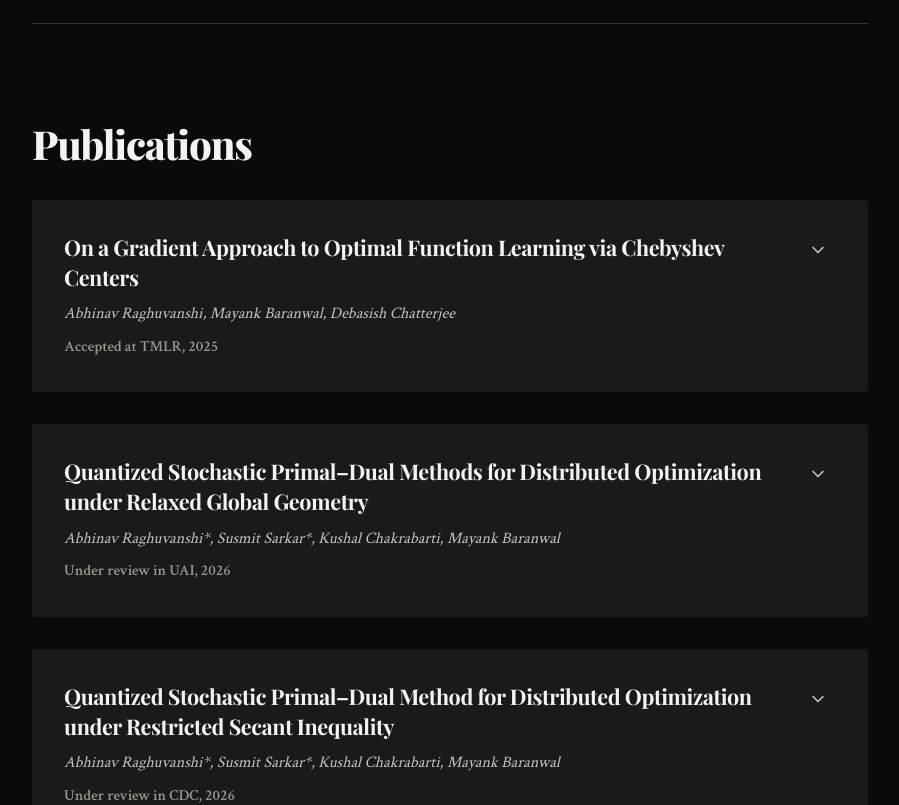
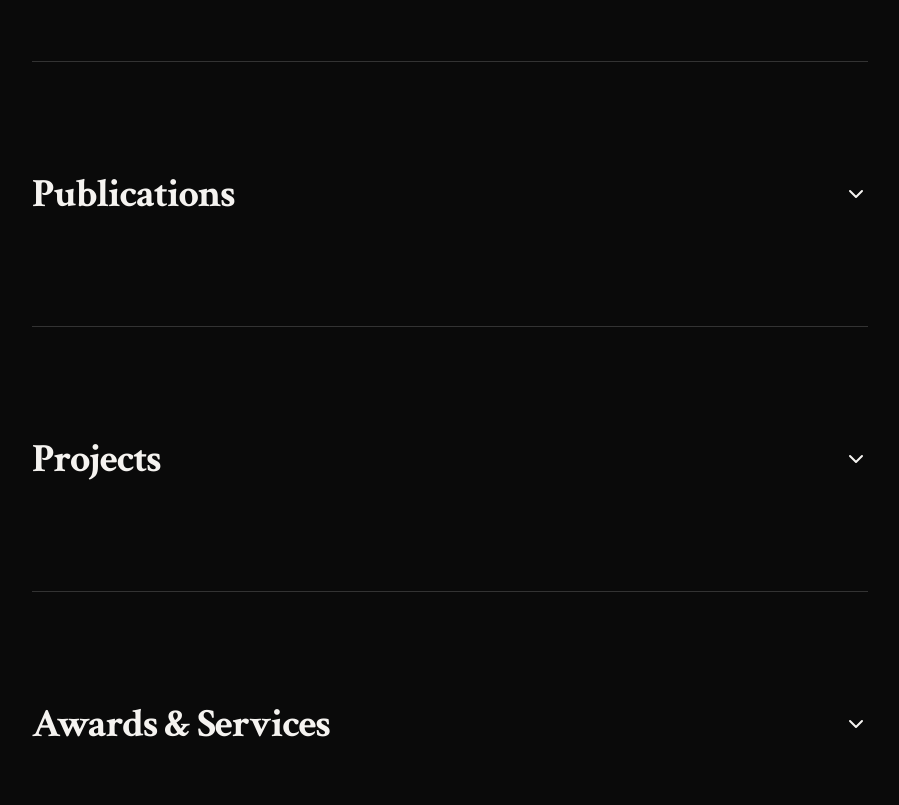
Before and after one commit to abhinavr11/abhinavr11.github.io, a React (Create React App) app in the folder frontend/: page / in a window 1280 px wide. Shown: the part 1180-1985 px from the top of the page, without its empty margins (190-1089 px from the left). Built offline with nearby package versions, Linux system fonts and the light colour scheme.

Commit message:
toggled a few thing

```diff
--- a/frontend/src/mock.js
+++ b/frontend/src/mock.js
@@ -7,12 +7,12 @@ export const portfolioData = {
     name: "Abhinav Raghuvanshi",
     title: "Nobody",
     location: "Mumbai, Maharashtra",
-    email: "abhinav.raghuvanshi2.ar@gmail.com",
+    email: "abhinavriitb11@gmail.com",
     github: "https://github.com/abhinavr11",
     linkedin: "https://www.linkedin.com/in/abhinavr11/",
     scholar: "https://scholar.google.com/citations?hl=en&user=iF4H3-EAAAAJ",
-    x: "https://x.com/abhinxvr",
-    bio: "I work at the intersection of machine learning, controls, optimization and reinforcement learning. I completed my B.Tech in Aerospace Engineering with a Minor in Computer Science from IIT Bombay. I like rockets and robots but more importantly I like solving hard problems."
+    x: "https://x.com/abhinav_r11",
+    bio: "I am an incoming MS student in Computational Systems Engineering at at Carnegie Mellon University. I work at the intersection of machine learning, controls, optimization and reinforcement learning. I completed my B.Tech in Aerospace Engineering with a Minor in Computer Science from IIT Bombay. I like rockets and robots but more importantly I like solving hard problems."
   },
 
   education: [
--- a/frontend/src/pages/Home.jsx
+++ b/frontend/src/pages/Home.jsx
@@ -6,6 +6,11 @@ import { portfolioData } from '../mock';
 const Home = () => {
   const [expandedPub, setExpandedPub] = useState(null);
   const [expandedProj, setExpandedProj] = useState(null);
+  const [openSections, setOpenSections] = useState({
+    publications: false,
+    projects: false,
+    awards: false
+  });
   const mapMyVisitorsWidgetSrc = "https://mapmyvisitors.com/map.js?cl=080808&w=500&t=tt&d=p_b13DPH_wIlvxdVFxRPKMWjiEVy4WhzWTl6AU8htFI&co=ffffff&cmo=3acc3a&cmn=ff5353&ct=808080";
 
   const togglePublication = (id) => {
@@ -14,6 +19,13 @@ const Home = () => {
 
   const toggleProject = (id) => {
     setExpandedProj(expandedProj === id ? null : id);
+  };
+
+  const toggleSection = (section) => {
+    setOpenSections((currentSections) => ({
+      ...currentSections,
+      [section]: !currentSections[section]
+    }));
   };
 
   useEffect(() => {
@@ -102,8 +114,18 @@ const Home = () => {
 
       {/* Publications Section */}
       <section className="content-section" id="publications">
-        <h2 className="section-title">Publications</h2>
-        <div className="section-content">
+        <button
+          className="section-toggle"
+          type="button"
+          onClick={() => toggleSection('publications')}
+          aria-expanded={openSections.publications}
+          aria-controls="publications-content"
+        >
+          <span className="section-title">Publications</span>
+          {openSections.publications ? <ChevronUp size={24} /> : <ChevronDown size={24} />}
+        </button>
+        {openSections.publications && (
+          <div className="section-content section-dropdown-content" id="publications-content">
             <div className="publications-list">
               {portfolioData.publications.map((pub) => (
                 <div key={pub.id} className="publication-card">
@@ -116,7 +138,7 @@ const Home = () => {
                       <p className="publication-authors">{pub.authors}</p>
                       <p className="publication-venue">{pub.venue}, {pub.year}</p>
                     </div>
-                  <button className="expand-btn" aria-label="Expand">
+                    <button className="expand-btn" type="button" aria-label="Expand publication details">
                       {expandedPub === pub.id ? <ChevronUp size={20} /> : <ChevronDown size={20} />}
                     </button>
                   </div>
@@ -139,12 +161,23 @@ const Home = () => {
               ))}
             </div>
           </div>
+        )}
       </section>
 
       {/* Projects Section */}
       <section className="content-section" id="projects">
-        <h2 className="section-title">Projects</h2>
-        <div className="section-content">
+        <button
+          className="section-toggle"
+          type="button"
+          onClick={() => toggleSection('projects')}
+          aria-expanded={openSections.projects}
+          aria-controls="projects-content"
+        >
+          <span className="section-title">Projects</span>
+          {openSections.projects ? <ChevronUp size={24} /> : <ChevronDown size={24} />}
+        </button>
+        {openSections.projects && (
+          <div className="section-content section-dropdown-content" id="projects-content">
             <div className="projects-list">
               {portfolioData.projects.map((proj) => (
                 <div key={proj.id} className="project-card">
@@ -157,7 +190,7 @@ const Home = () => {
                       <p className="project-org">{proj.organization}</p>
                       <p className="project-duration">{proj.duration}</p>
                     </div>
-                  <button className="expand-btn" aria-label="Expand">
+                    <button className="expand-btn" type="button" aria-label="Expand project details">
                       {expandedProj === proj.id ? <ChevronUp size={20} /> : <ChevronDown size={20} />}
                     </button>
                   </div>
@@ -175,12 +208,23 @@ const Home = () => {
               ))}
             </div>
           </div>
+        )}
       </section>
 
       {/* Awards & Services Section */}
       <section className="content-section" id="awards">
-        <h2 className="section-title">Awards & Services</h2>
-        <div className="section-content">
+        <button
+          className="section-toggle"
+          type="button"
+          onClick={() => toggleSection('awards')}
+          aria-expanded={openSections.awards}
+          aria-controls="awards-content"
+        >
+          <span className="section-title">Awards & Services</span>
+          {openSections.awards ? <ChevronUp size={24} /> : <ChevronDown size={24} />}
+        </button>
+        {openSections.awards && (
+          <div className="section-content section-dropdown-content" id="awards-content">
             <div className="subsection">
               <h3 className="subsection-title">Awards & Honors</h3>
               <div className="awards-list">
@@ -212,6 +256,7 @@ const Home = () => {
               </div>
             </div>
           </div>
+        )}
       </section>
 
       {/* Updates Section */}
--- a/frontend/src/pages/Writings.jsx
+++ b/frontend/src/pages/Writings.jsx
@@ -1,6 +1,6 @@
 import React, { useEffect, useState } from 'react';
 import { Link } from 'react-router-dom';
-import { ArrowLeft, Clock } from 'lucide-react';
+import { ArrowLeft, Clock, ChevronDown, ChevronUp } from 'lucide-react';
 import { portfolioData } from '../mock';
 import { loadWritings } from '../lib/writings';
 
@@ -8,6 +8,10 @@ const Writings = () => {
   const [writings, setWritings] = useState({
     technicalWritings: [],
     nonTechnicalWritings: []
+  });
+  const [openSections, setOpenSections] = useState({
+    nonTechnical: false,
+    technical: false
   });
   const [isLoading, setIsLoading] = useState(true);
   const [error, setError] = useState('');
@@ -43,6 +47,13 @@ const Writings = () => {
   }, []);
 
   const { technicalWritings, nonTechnicalWritings } = writings;
+
+  const toggleSection = (section) => {
+    setOpenSections((currentSections) => ({
+      ...currentSections,
+      [section]: !currentSections[section]
+    }));
+  };
 
   return (
     <div className="portfolio-container">
@@ -84,8 +95,18 @@ const Writings = () => {
       {/* Non-Technical Writings */}
       {!isLoading && nonTechnicalWritings.length > 0 && (
         <section className="content-section">
-          <h2 className="section-title">Non Technical Articles</h2>
-          <div className="section-content">
+          <button
+            className="section-toggle"
+            type="button"
+            onClick={() => toggleSection('nonTechnical')}
+            aria-expanded={openSections.nonTechnical}
+            aria-controls="non-technical-writings-content"
+          >
+            <span className="section-title">Non Technical Articles</span>
+            {openSections.nonTechnical ? <ChevronUp size={24} /> : <ChevronDown size={24} />}
+          </button>
+          {openSections.nonTechnical && (
+            <div className="section-content section-dropdown-content" id="non-technical-writings-content">
               <div className="writings-grid">
                 {nonTechnicalWritings.map((writing) => (
                   writing.externalUrl ? (
@@ -126,14 +147,25 @@ const Writings = () => {
                 ))}
               </div>
             </div>
+          )}
         </section>
       )}
 
       {/* Technical Writings */}
       {!isLoading && technicalWritings.length > 0 && (
         <section className="content-section">
-          <h2 className="section-title">Technical</h2>
-          <div className="section-content">
+          <button
+            className="section-toggle"
+            type="button"
+            onClick={() => toggleSection('technical')}
+            aria-expanded={openSections.technical}
+            aria-controls="technical-writings-content"
+          >
+            <span className="section-title">Technical</span>
+            {openSections.technical ? <ChevronUp size={24} /> : <ChevronDown size={24} />}
+          </button>
+          {openSections.technical && (
+            <div className="section-content section-dropdown-content" id="technical-writings-content">
               <div className="writings-grid">
                 {technicalWritings.map((writing) => (
                   writing.externalUrl ? (
@@ -174,6 +206,7 @@ const Writings = () => {
                 ))}
               </div>
             </div>
+          )}
         </section>
       )}
 
--- a/frontend/src/styles/portfolio.css
+++ b/frontend/src/styles/portfolio.css
@@ -264,6 +264,38 @@ a {
 
 .section-content {
   color: var(--color-text-secondary);
+}
+
+.section-toggle {
+  width: 100%;
+  display: flex;
+  align-items: center;
+  justify-content: space-between;
+  gap: var(--spacing-sm);
+  background: none;
+  border: none;
+  padding: 0;
+  margin-bottom: var(--spacing-md);
+  color: var(--color-text-primary);
+  cursor: pointer;
+  text-align: left;
+  transition: var(--transition-smooth);
+}
+
+.section-toggle .section-title {
+  margin-bottom: 0;
+}
+
+.section-toggle:hover {
+  color: var(--color-text-secondary);
+}
+
+.section-toggle svg {
+  flex-shrink: 0;
+}
+
+.section-dropdown-content {
+  animation: slideDown 0.3s ease-out;
 }
 
 .subsection {
@@ -898,6 +930,10 @@ a {
     font-size: 2rem;
   }
 
+  .section-toggle {
+    align-items: flex-start;
+  }
+
   .subsection-title {
     font-size: 1.5rem;
   }
```
Lines whose indentation alone changed are shown as unchanged.
